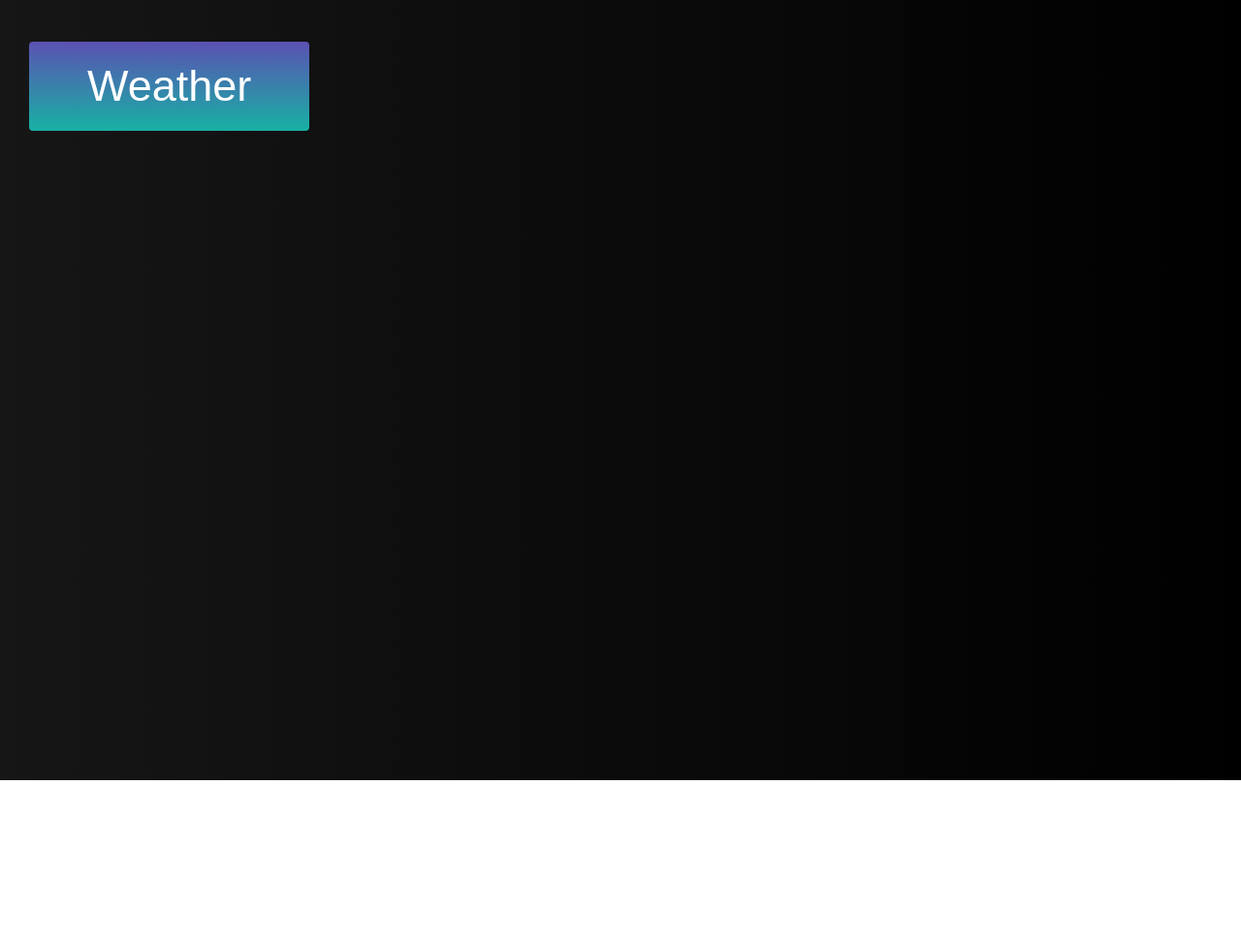
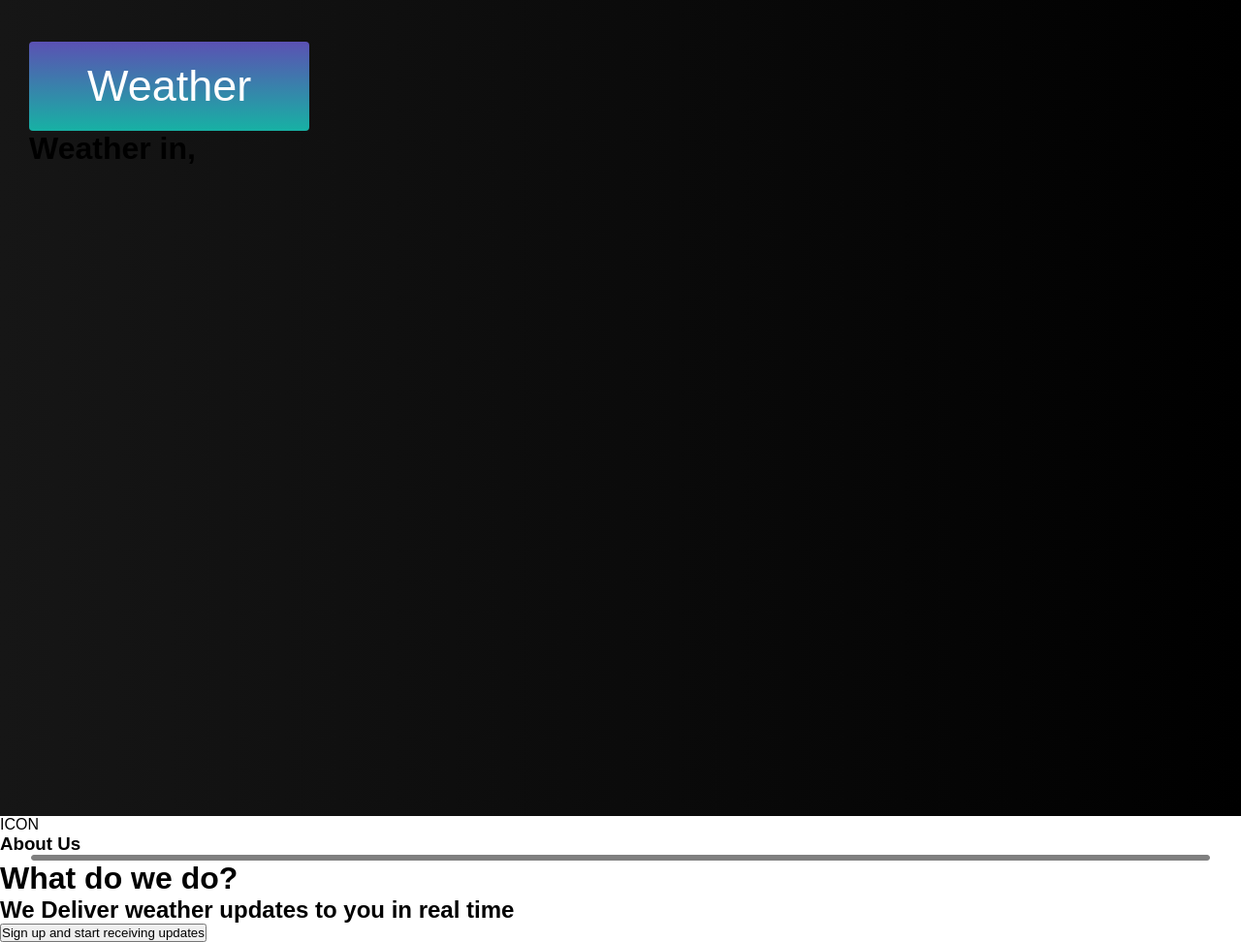
Before and after one commit to Ben-Weisbard/Weather-App, a plain HTML site: page index.html in a window 1280 px wide. Shown: the part 440-1412 px from the top of the page at 97% size. Before the commit the page ends 1245 px from the top, so only its background shows below. Drawn offline with Linux system fonts and the light colour scheme.

Commit message:
Update index.html

```diff
--- a/index.html
+++ b/index.html
@@ -1,6 +1,10 @@
 <!DOCTYPE html>
 <html lang="en">
+
 <head>
+    <style>
+        @import url('https://fonts.googleapis.com/css2?family=IBM+Plex+Sans+Arabic:wght@300&display=swap');
+    </style>
     <meta charset="UTF-8">
     <meta http-equiv="X-UA-Compatible" content="IE=edge">
     <meta name="viewport" content="width=device-width, initial-scale=1.0">
@@ -12,7 +16,7 @@
     <!-- NavBar Section -->
     <nav class="navbar">
         <div class="navbar__container">
-            <a href="#home" id="navbar__logo">Weather</a>
+            <a href="#" id="navbar__logo">Weather</a>
             <div class="navbar__toggle" id="mobile-menu">
                 <span class="bar"></span>
                 <span class="bar"></span>
@@ -20,7 +24,7 @@
             </div>
             <ul class="navbar__menu">
                 <li class="navbar__item">
-                    <a href="#home" class="navbar__links" id="home-page">Home</a>
+                    <a href="#" class="navbar__links" id="home-page">Home</a>
                 </li>
                 <li class="navbar__item">
                     <a href="#about" class="navbar__links" id="about-page">About</a>
@@ -38,11 +42,44 @@
     <!-- Hero Section -->
     <div class="hero" id="home">
         <div class="hero__container">
+            <!-- <img src="logo.png" alt=""> -->
             <h1 class="hero__heading">Weather delivered to <br><span>You</span></h1>
             <p class="hero__description">With Unlimited Possibilities</p>'
-            <button class="main__btn"><a href="#">Weather</a></button>
+            <button class="main__btn"><a href="#weather">Weather</a></button>
+            <!-- the DIV that will contain the weather widget -->
+            <div class="weather" id="weather">
+                <div class="weather__box">
+                    <div class="weather__heading">
+                        <h1>Weather in, </h1>
+                    </div>
+                </div>
+            </div>
         </div>
     </div>
+
+
+
+
+    <!-- About Section-->
+    <div class="main" id="about">
+        <div class="main__container">
+            <div class="main__img--container">
+                <div class="main__img--card">ICON</div>
+            </div>
+            <div class="main__about">
+                <h3>About Us</h3>
+            </div>
+            <hr style="width:95%; margin: auto; border-radius: 8px;" , size="8" , color="grey" ,>
+            <div class="main__content">
+                <h1>What do we do?</h1>
+                <h2>We Deliver weather updates to you in real time</h2>
+                <p></p>
+                <button class="main__btn2"><a href="#"></a>Sign up and start receiving updates</button>
+            </div>
+        </div>
+    </div>
+
     <script src="app.js"></script>
-  </body>
+</body>
+
 </html>
```
